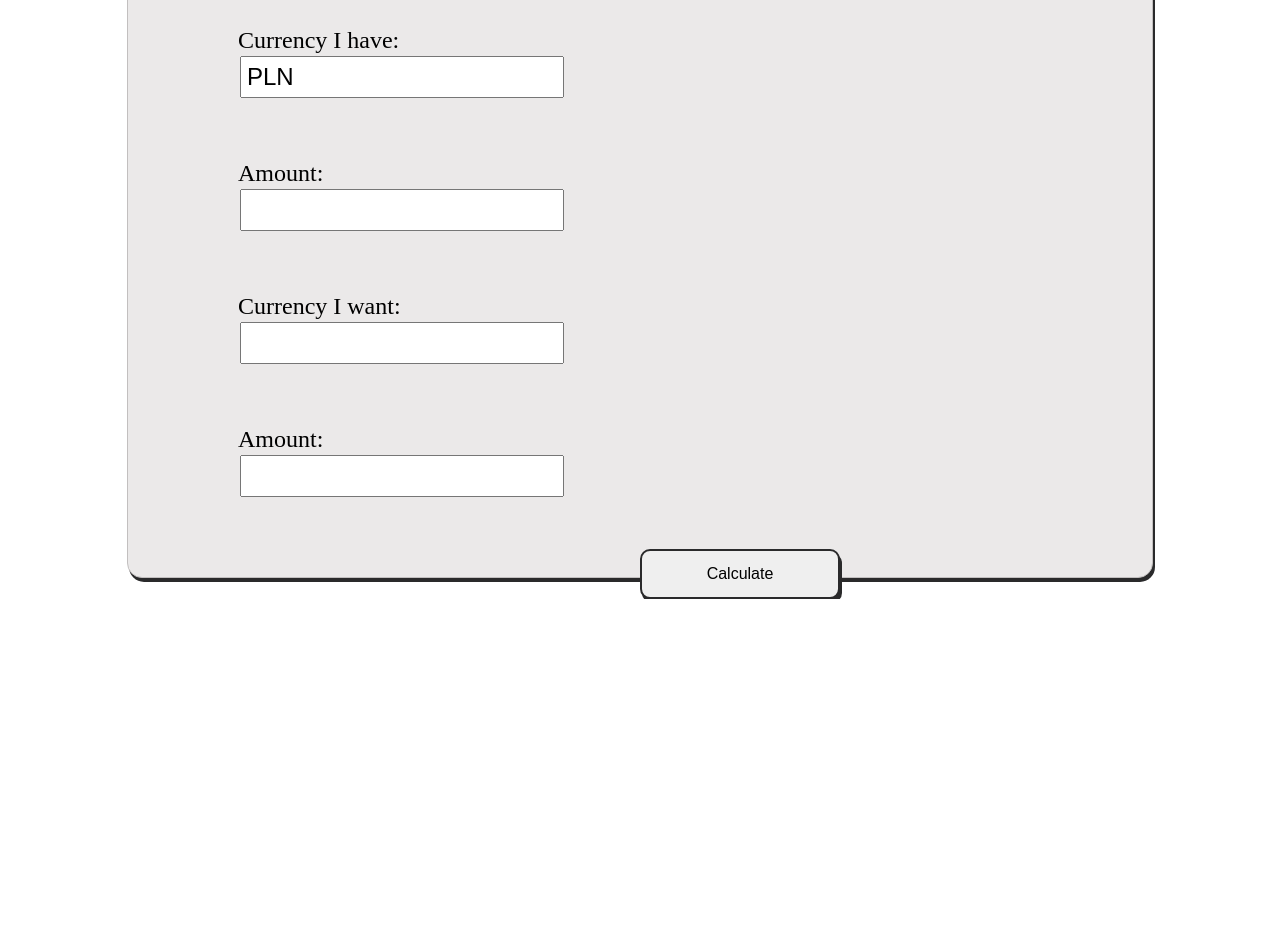
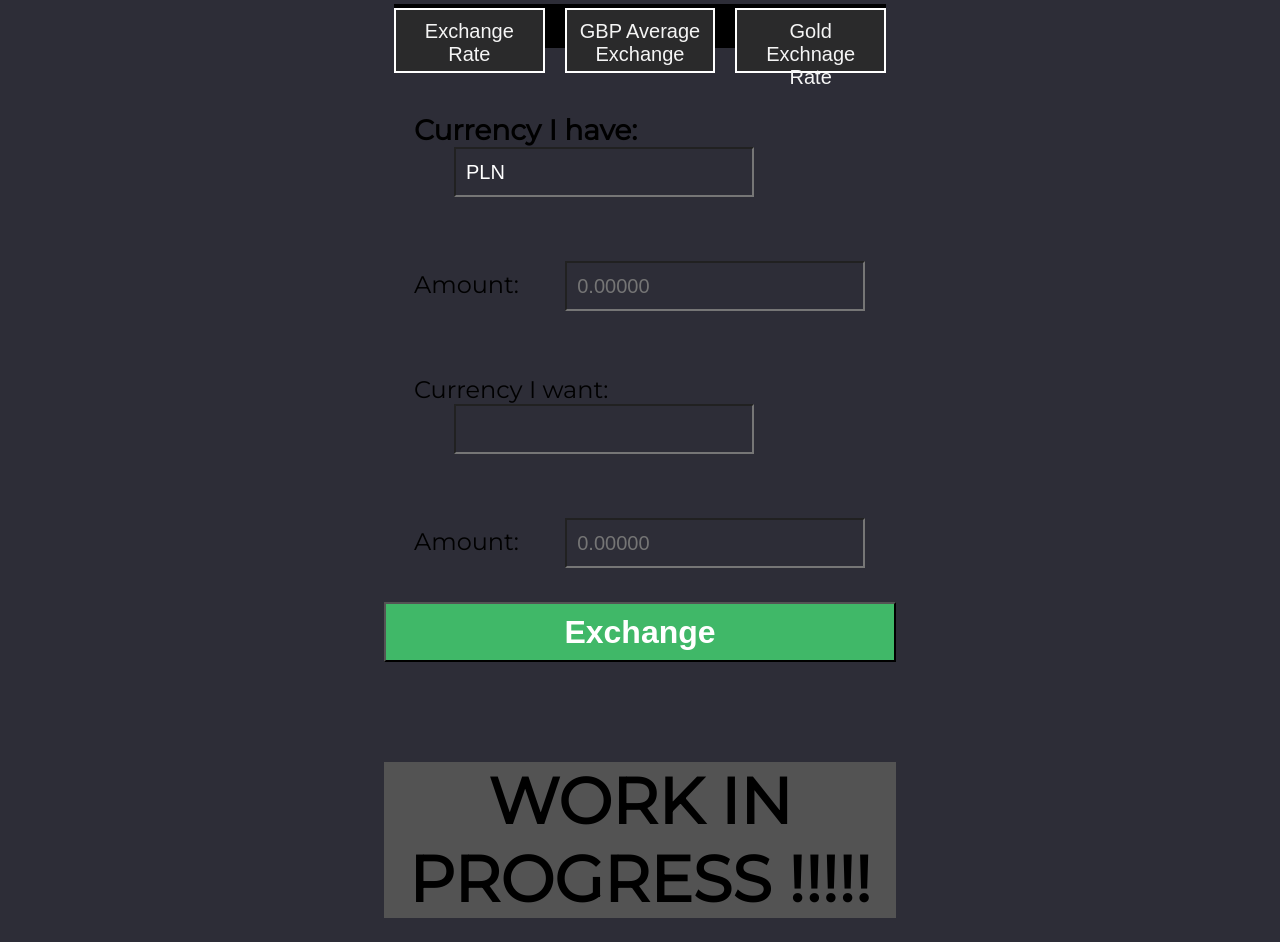
Before and after one commit to kubatek7/Currency-Exchange-App, a plain HTML site: page index.html in a window 1280 px wide. Shown: the part 202-1144 px from the top of the page. Before the commit the page ends 801 px from the top, so only its background shows below. Drawn offline with Linux system fonts and the light colour scheme; no server answers.

Commit message:
Page1 update

```diff
--- a/index.html
+++ b/index.html
@@ -8,15 +8,21 @@
     <link rel="stylesheet" href="./jquery/jquery-ui.min.css" />
     <script src="./jquery/jquery-ui.min.js" type="text/javascript"></script>
     <link rel="stylesheet" href="style.css" />
-    <script src="script.js"></script>
+
     <title>Currency Exchange App</title>
   </head>
   <body>
-    <header id="header"><h1>Your Currency Exchange Rate App</h1></header>
+    <div class="container">
+      <header id="header">
+        <h1>Currency Exchange</h1>
+        <div class="date">
+          <p>28-02-2022</p>
+        </div>
+      </header>
       <nav id="navContainer">
         <!-- Click button to chnage div -->
 
-      <ul>
+        <ul class="header-btn">
           <button onclick="pageChange(1)">Exchange Rate</button>
           <button onclick="pageChange(2)">GBP Average Exchange</button>
           <button onclick="pageChange(3)">Gold Exchnage Rate</button>
@@ -27,28 +33,29 @@
 
       <!--======= Page 1======= -->
 
-    <div id="page1">
-      <div class="inputPage1">
-        <label for="input1">Currency I have: </label><br />
+      <ul id="page1">
+        <li class="inputPage1">
+          <!-- <label for="input1">Currency I have: </label> -->
+          <h3>Currency I have:</h3>
           <input readonly id="input1" type="text" placeholder="" value="PLN" />
+        </li>
+        <li class="inputPage1">
+          <label for="input2">Amount: </label>
+          <input id="input2" type="number" placeholder="0.00000" />
+        </li>
+
+        <li class="inputPage1">
+          <label for="input3">Currency I want:</label>
+          <input id="input3" type="text" placeholder="" />
+        </li>
+        <li class="inputPage1">
+          <label for="input4">Amount: </label>
+          <input id="input4" type="number" placeholder="0.00000" />
+        </li>
+        <div class="btnCal">
+          <button id="calBtn" onclick="calculate()">Exchange</button>
         </div>
-      <div class="inputPage1">
-        <label for="input2">Amount: </label><br />
-        <input id="input2" type="number" placeholder="" />
-      </div>
-
-      <div class="inputPage1">
-        <label for="input3">Currency I want:</label><br />
-        <input id="input3" type="text" placeholder="" />
-      </div>
-      <div class="inputPage1">
-        <label for="input4">Amount: </label><br />
-        <input id="input4" type="number" placeholder="" />
-      </div>
-      <div class="btnCal">
-        <button id="calBtn" onclick="calculate()">Calculate</button>
-      </div>
-    </div>
+      </ul>
 
       <!--=========== Page 2===== -->
 
@@ -61,10 +68,8 @@
       <div id="page3">
         <h2>Gold price</h2>
         <div class="inputPage3">
-        <label for="inputDate">Select Date: </label><br />
-        <input id="inputDate" type="date" placeholder="" />
       </div>
-      <p>WORK IN PROGRESS !!!!!</p>
     </div>
+    <script src="./script.js"></script>
   </body>
 </html>
--- a/script.js
+++ b/script.js
@@ -12,7 +12,7 @@ fetch('http://api.nbp.pl/api/exchangerates/tables/A/')
         });
     });
 
-// Block view on button click
+// Show div on button click
 
 function pageChange(pageNo) {
 
@@ -25,7 +25,7 @@ function pageChange(pageNo) {
         page2.style.display = "none";
         page3.style.display = "none";
     }
-    else if (pageNo ===2) {
+    else if (pageNo === 2) {
         page1.style.display = "none";
         page2.style.display = "block";
         page3.style.display = "none";
--- a/style.css
+++ b/style.css
@@ -1,41 +1,69 @@
+@import url("https://fonts.googleapis.com/css?family=Montserrat");
+* {
+  box-sizing: border-box;
+  margin: 0;
+  padding: 0;
+  /* border: 1px solid black; */
+}
 body {
-  background-color: white;
-  text-decoration: none;
+  font-family: "Montserrat", sans-serif;
+  background-color: rgb(45, 45, 55);
+}
+.container {
+  width: 40vw;
+  height: 100%;
+  margin: 0px auto;
+}
+/* ====================Header======================= */
+
+#header {
+  height: 200px;
+  padding: 10px;
+  text-shadow: 2px 4px rgb(42, 42, 43);
+  width: 100%;
+}
+#header h1 {
+  font-size: 4rem;
+  text-align: center;
+  color: #fff;
+  margin: 20px;
+}
+#header .date {
+  text-shadow: none;
+  color: white;
+  padding: 10px;
+  background-color: #000000;
+  width: 100%;
+}
+.date p {
+  text-align: right;
+  font-size: 1.25rem;
+  margin: 0;
+  width: 100%;
 }
 /* ======Navigation Container====== */
 
-#navContainer ul {
-  display: flex;
-  max-width: 80vw;
+.header-btn {
+  display: inline-flex;
+  width: 100%;
+  justify-content: space-around;
+  margin-right: 20px;
 }
 
-#navContainer ul {
-  margin: auto;
+#navContainer button {
+  list-style-type: none;
+  color: whitesmoke;
+  border: 2px solid white;
+  height: 65px;
+  width: 200px;
+  font-size: 1.25rem;
+  align-items: center;
+  cursor: pointer;
+  background-color: rgb(42, 42, 43);
+  padding: 10px;
+  margin: 10px;
 }
 
-ul {
-  justify-content: space-evenly;
-}
-ul button {
-  list-style-type: none;
-  padding: 10px;
-  border-radius: 10px;
-  background-color: white;
-  color: black;
-  border: 2px solid rgb(42, 42, 43);
-  box-shadow: 2px 4px rgb(42, 42, 43);
-  height: 50px;
-  width: 200px;
-  font-size: 1rem;
-}
-
-/* ====================Header======================= */
-
-#header {
-  text-align: center;
-  padding: 10px;
-  text-shadow: 0.5px 2px rgb(42, 42, 43);
-}
 /* ==================Main=========================== */
 
 /* ===============Page 1 =============== */
@@ -44,58 +72,65 @@ ul button {
 
 #page1 {
   display: block;
-  justify-content: center;
-  width: 80vw;
-  height: 75vh;
-  background-color: white;
-  margin: 20px auto;
-  border-radius: 15px;
-  border: 1px solid rgb(194, 191, 191);
-  box-shadow: 2px 4px rgb(42, 42, 43);
-  background-color: rgb(235, 233, 233);
+  width: 100%;
+  height: auto;
+  margin: 0px auto;
+  background-color: rgb(45, 45, 55);
 }
 .inputPage1 {
-  margin: 40px 0px 40px 100px;
+  margin: 20px;
   padding: 10px;
   font-size: 1.5rem;
-  justify-items: center;
+  align-content: space-between;
+  list-style: none;
+  overflow-y: auto;
 }
-#input1,
-#input2,
-#input3,
-#input4 {
-  font-size: 1.5rem;
-  padding: 5px;
-  margin: 2px;
+li {
+  display: inline-block;
+  margin: 0;
+  padding: 0;
+  /* float: right; */
+}
+/* label {
+  margin: 0 0 4px;
+  color: #fff;
+  padding: 12px 12px 12px 0;
+  display: inline-block;
+} */
+input {
+  background-color: rgb(45, 45, 55);
+  color: #fff;
+  font-size: 1.25rem;
+  height: 50px;
+  width: 300px;
+  margin-left: 40px;
+  padding: 10px;
 }
 
 /* ===========Calculation Button============ */
 
 #calBtn {
-  border: 2px solid rgb(42, 42, 43);
-  box-shadow: 2px 4px rgb(42, 42, 43);
-  height: 50px;
-  width: 200px;
-  font-size: 1rem;
-  border-radius: 10px;
-  position: absolute;
-  margin-bottom: 20px;
+  font-size: 2rem;
+  text-align: center;
+  width: 100%;
+  background-color: rgb(64, 184, 104);
+  color: #fff;
+  font-weight: bold;
+  cursor: pointer;
+  height: 60px;
 }
-.btnCal {
-  text-align: center;
+#claBtn:hover {
 }
-
 /* ===============Page 2 =============== */
 
 #page2 {
-  display: none;
-  width: 80vw;
-  height: 75vh;
-  margin: 20px auto;
-  border-radius: 15px;
-  border: 1px solid rgb(194, 191, 191);
-  box-shadow: 2px 4px grey;
+  display: block;
+  width: 100%;
+  height: auto;
+  margin: 0px auto;
+  background-color: rgb(83, 83, 83);
 }
+
 #page2 h1 {
   text-align: center;
   margin-top: 100px;
@@ -105,21 +140,20 @@ ul button {
 /* ===============Page 3 =============== */
 
 #page3 {
-  display: none;
-  width: 80vw;
-  height: 75vh;
-  margin: 20px auto;
-  border-radius: 15px;
-  border: 1px solid rgb(54, 27, 5);
-  box-shadow: 2px 4px rgb(54, 27, 5);
-  background-image: url(./Image/gold-bar2.jpg);
-  background-repeat: no-repeat;
-  background-size: 100%;
+  display: block;
+  width: 100%;
+  height: auto;
+  margin: 0px auto;
+  background-color: rgb(83, 83, 83);
 }
+
 #page3 h2 {
-  text-align: center;
+  text-align: left;
   margin-top: 100px;
   font-size: 4rem;
+  color: white;
+  font-weight: 600;
+  padding: 10px;
 }
 .inputPage3 {
   position: absolute;
@@ -128,7 +162,7 @@ ul button {
   text-align: center;
   font-size: 2rem;
 }
-#InputDate {
+#input-date {
   font-size: 2rem;
 }
 #page3 p {
@@ -138,6 +172,8 @@ ul button {
   padding: 10px;
   text-align: center;
 }
+@media screen {
+}
 
 /* =========================TO DO LIST =========================== */
 /* Responsive screen  */
```
Lines whose indentation alone changed are shown as unchanged.
